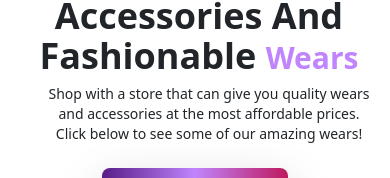
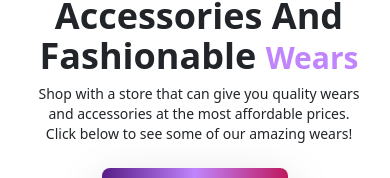
Before and after one commit to 0luwaseyi/Glitz, a React (Create React App) app: page / in a window 390 px wide. Shown: the part 178-356 px from the top of the page. Built offline with nearby package versions, Linux system fonts and the light colour scheme.

Commit message:
mobile responsiveness

```diff
--- a/src/Components/Background.js
+++ b/src/Components/Background.js
@@ -48,7 +48,7 @@ function Background(props){
   </div>
  <div >
  <div class="px-5 pt-2 pb-2 rounded-md bg-gray-300 hover:bg-purple-700 hover:text-white border-none cursor-pointer">
-    <button>Popular</button></div>
+    <button onClick={props.onClick}>Popular</button></div>
   </div>
   <div>
   <div class="px-5 pt-2 pb-2 rounded-md bg-gray-300 hover:bg-purple-700 hover:text-white border-none cursor-pointer"><button>Hot</button></div>
--- a/src/Components/Body.js
+++ b/src/Components/Body.js
@@ -29,7 +29,7 @@ function Body(){
              </div>
             <h1 className="text-center mx-auto sm:text-center text-3xl font-bold xl:mx-10 text-4xl">Get The Best<br/> Accessories
         And Fashionable <span className='text-purple-400 text-3xl font-bold'>Wears</span></h1>
-        <h5 className='ml-5 text-center sm:text-center text-sm'>Shop with a store that can give you quality wears<br/>
+        <h5 className=' text-center sm:text-center text-sm'>Shop with a store that can give you quality wears<br/>
         and accessories at the most affordable prices.<br/>
         Click below to see some of our amazing wears!</h5>
 
--- a/src/Components/Shop.js
+++ b/src/Components/Shop.js
@@ -12,9 +12,9 @@ function Shop(){
 
     return(
         <div>
+            <Background onClick={()=>setPage(!page)}/>
+            {page? <Cards/> : null}
 
-            <Background onClick={()=>setPage(!page)}/>
-            {page? <Cards/> : <Popular/>}
         </div>
     )
 }
```
